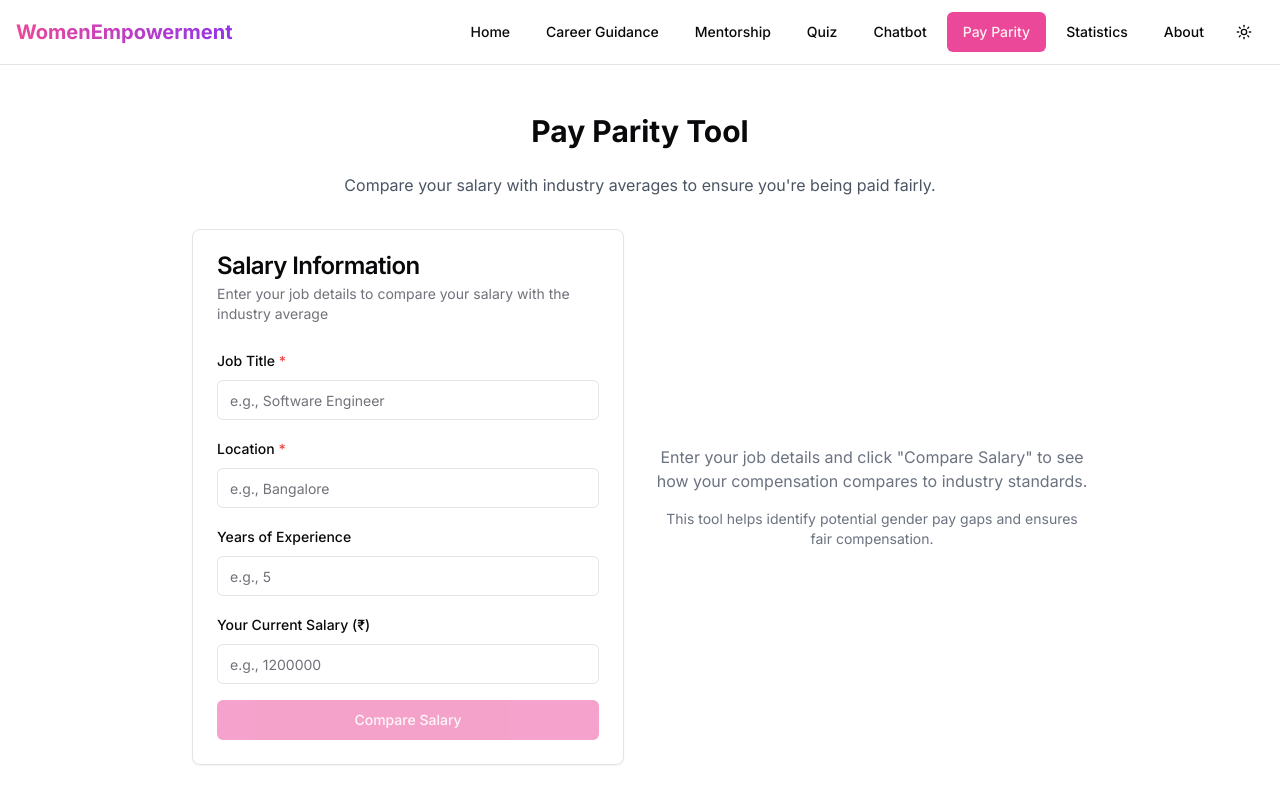
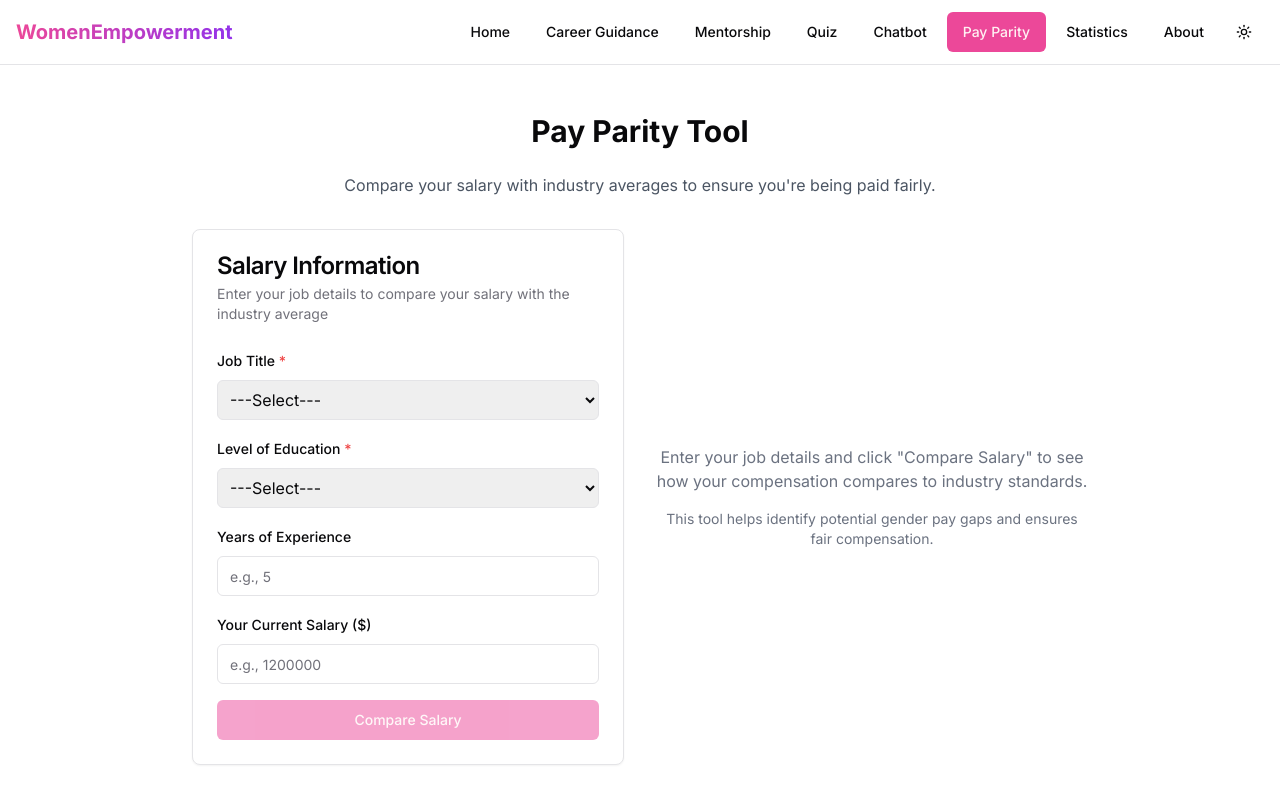
Before and after one commit to diyaanna06/Solution_Challenge, a Next.js app in the folder frontend/: page /pay-parity in a window 1280 px wide. Shown: the top 800 px of the page. Built offline with nearby package versions, Linux system fonts and the light colour scheme.

Commit message:
Update page.tsx

```diff
--- a/frontend/app/pay-parity/page.tsx
+++ b/frontend/app/pay-parity/page.tsx
@@ -18,7 +18,7 @@ interface SalaryResult {
 export default function PayParityPage() {
   const [formData, setFormData] = useState({
     job: "",
-    location: "",
+    education_level: 0,
     experience: 0,
     user_salary: 0,
   })
@@ -26,18 +26,18 @@ export default function PayParityPage() {
   const [loading, setLoading] = useState(false)
   const [error, setError] = useState("")
 
-  const handleChange = (e: React.ChangeEvent<HTMLInputElement>) => {
+  const handleChange = (e: React.ChangeEvent<HTMLInputElement | HTMLSelectElement>) => {
     const { name, value } = e.target
     setFormData((prev) => ({
       ...prev,
-      [name]: name === "experience" || name === "user_salary" ? Number(value) : value,
+      [name]: name === "experience" || name === "user_salary" || name === "education_level" ? Number(value) : value,
     }))
   }
 
   const handleSubmit = async (e: React.FormEvent) => {
     e.preventDefault()
 
-    if (!formData.job || !formData.location) {
+    if (!formData.job || formData.education_level === 0) {
       setError("Please fill in all required fields.")
       return
     }
@@ -76,28 +76,42 @@ export default function PayParityPage() {
                   <Label htmlFor="job">
                     Job Title <span className="text-red-500">*</span>
                   </Label>
-                  <Input
+                  <select
                     id="job"
                     name="job"
-                    placeholder="e.g., Software Engineer"
                     value={formData.job}
                     onChange={handleChange}
                     required
-                  />
+                    className="w-full p-2 border rounded-md dark:bg-gray-900 dark:text-white"
+                  >
+                    <option value="">---Select---</option>
+                    <option value="Software Engineer">Software Engineer</option>
+                    <option value="Data Scientist">Data Scientist</option>
+                    <option value="Product Manager">Product Manager</option>
+                    <option value="Business Analyst">Business Analyst</option>
+                    <option value="Marketing Specialist">Marketing Specialist</option>
+                  </select>
                 </div>
 
                 <div className="space-y-2">
-                  <Label htmlFor="location">
-                    Location <span className="text-red-500">*</span>
+                  <Label htmlFor="education_level">
+                    Level of Education <span className="text-red-500">*</span>
                   </Label>
-                  <Input
-                    id="location"
-                    name="location"
-                    placeholder="e.g., Bangalore"
-                    value={formData.location}
+                  <select
+                    id="education_level"
+                    name="education_level"
+                    value={formData.education_level}
                     onChange={handleChange}
                     required
-                  />
+                    className="w-full p-2 border rounded-md dark:bg-gray-900 dark:text-white"
+                  >
+                    <option value={0}>---Select---</option>
+                    <option value={1}>High School</option>
+                    <option value={2}>Associate's</option>
+                    <option value={3}>Bachelor's</option>
+                    <option value={4}>Master's</option>
+                    <option value={5}>PhD</option>
+                  </select>
                 </div>
 
                 <div className="space-y-2">
@@ -114,7 +128,7 @@ export default function PayParityPage() {
                 </div>
 
                 <div className="space-y-2">
-                  <Label htmlFor="user_salary">Your Current Salary (₹)</Label>
+                  <Label htmlFor="user_salary">Your Current Salary ($)</Label>
                   <Input
                     id="user_salary"
                     name="user_salary"
@@ -128,7 +142,7 @@ export default function PayParityPage() {
 
                 <Button
                   type="submit"
-                  disabled={loading || !formData.job || !formData.location}
+                  disabled={loading || !formData.job || formData.education_level === 0}
                   className="w-full bg-pink-500 hover:bg-pink-600"
                 >
                   {loading ? (
@@ -159,15 +173,15 @@ export default function PayParityPage() {
                 <CardContent className="space-y-6">
                   <div>
                     <p className="text-sm text-gray-500 dark:text-gray-400 mb-1">
-                      Average Salary for {formData.job} in {formData.location}
+                      Average Salary by market standards:
                     </p>
-                    <p className="text-3xl font-bold">₹{result.salary.toLocaleString()}</p>
+                    <p className="text-3xl font-bold">${result.salary.toLocaleString()}</p>
                   </div>
 
                   {formData.user_salary > 0 && (
                     <div>
                       <p className="text-sm text-gray-500 dark:text-gray-400 mb-1">Your Salary</p>
-                      <p className="text-3xl font-bold">₹{formData.user_salary.toLocaleString()}</p>
+                      <p className="text-3xl font-bold">${formData.user_salary.toLocaleString()}</p>
                     </div>
                   )}
 
@@ -179,7 +193,7 @@ export default function PayParityPage() {
                 </CardContent>
                 <CardFooter>
                   <p className="text-sm text-gray-500 dark:text-gray-400">
-                    Data based on industry averages for your location and job title.
+                    Data based on industry averages for your job title, education level and experience.
                   </p>
                 </CardFooter>
               </Card>
```
